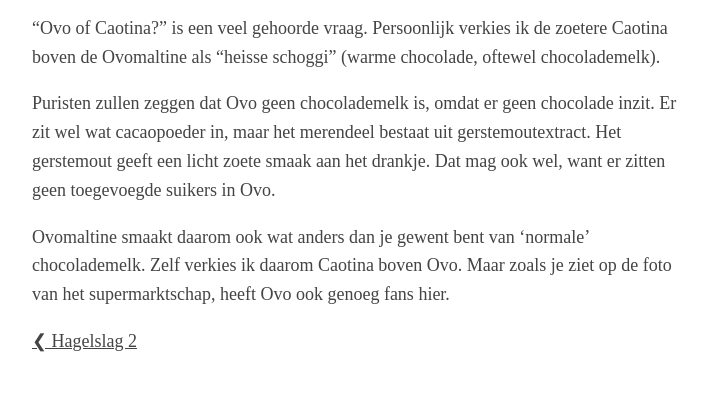
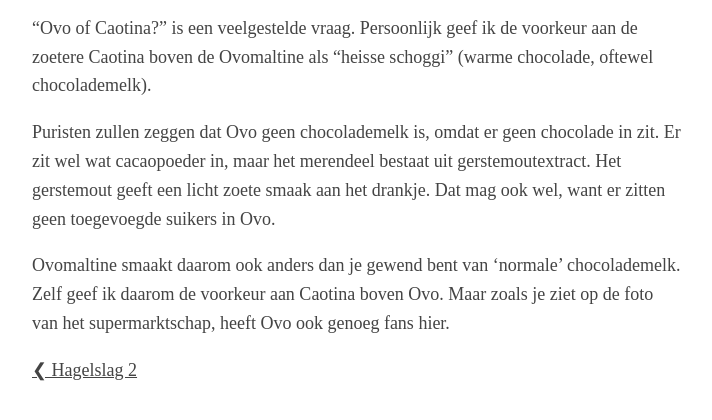
Before and after one commit to Roald87/roaldin.ch, a Jekyll site: the page built from _posts/2025-04-12-chocolademelk.md, in a window 1280 px wide, cut to the strip 372-792 px from the top of the page. Shown: the whole strip, without its empty margins (283-995 px from the left). Built offline with Jekyll 4.4.1, drawn with Linux system fonts in a browser that asks for light colours; comment, search, counter and statistics services are not loaded.

Commit message:
Spellcheck by ChatGPT

```diff
--- a/_posts/2025-04-12-chocolademelk.md
+++ b/_posts/2025-04-12-chocolademelk.md
@@ -6,8 +6,8 @@ image: generated/chocolademelk-1-500-12df9a970.webp
 
 {% picture chocolademelk-1.jpg --alt Zakjes Ovomaltine en Caotina Original chocoladedrankpoeder op een supermarktschap, met prijskaartjes van 25,90. %}
 
-"Ovo of Caotina?" is een veel gehoorde vraag. Persoonlijk verkies ik de zoetere Caotina boven de Ovomaltine als "heisse schoggi" (warme chocolade, oftewel chocolademelk).
+"Ovo of Caotina?" is een veelgestelde vraag. Persoonlijk geef ik de voorkeur aan de zoetere Caotina boven de Ovomaltine als "heisse schoggi" (warme chocolade, oftewel chocolademelk).
 
-Puristen zullen zeggen dat Ovo geen chocolademelk is, omdat er geen chocolade inzit. Er zit wel wat cacaopoeder in, maar het merendeel bestaat uit gerstemoutextract. Het gerstemout geeft een licht zoete smaak aan het drankje. Dat mag ook wel, want er zitten geen toegevoegde suikers in Ovo.
+Puristen zullen zeggen dat Ovo geen chocolademelk is, omdat er geen chocolade in zit. Er zit wel wat cacaopoeder in, maar het merendeel bestaat uit gerstemoutextract. Het gerstemout geeft een licht zoete smaak aan het drankje. Dat mag ook wel, want er zitten geen toegevoegde suikers in Ovo.
 
-Ovomaltine smaakt daarom ook wat anders dan je gewent bent van 'normale' chocolademelk. Zelf verkies ik daarom Caotina boven Ovo. Maar zoals je ziet op de foto van het supermarktschap, heeft Ovo ook genoeg fans hier.
+Ovomaltine smaakt daarom ook anders dan je gewend bent van 'normale' chocolademelk. Zelf geef ik daarom de voorkeur aan Caotina boven Ovo. Maar zoals je ziet op de foto van het supermarktschap, heeft Ovo ook genoeg fans hier.
```
